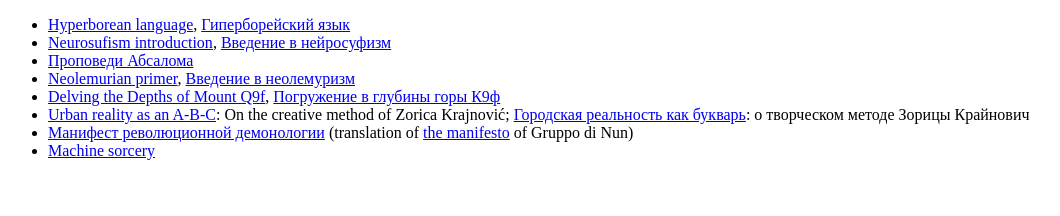
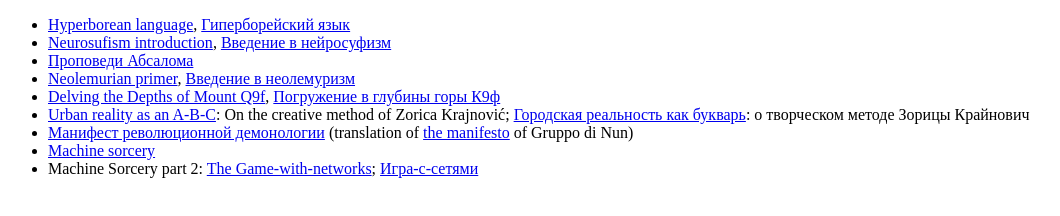
Before and after one commit to mantycore/homepage, a plain HTML site: page index.html in a window 1280 px wide. Shown: the whole page, without its empty margins (0-1060 px from the left). Drawn offline with Linux system fonts and the light colour scheme.

Commit message:
Update index.html

```diff
--- a/index.html
+++ b/index.html
@@ -14,6 +14,7 @@
       <li><a href="https://docs.google.com/document/d/1YCoDNW-7RQR3gnDj109uDgn8szEG5FtZHDbOCx6QX7w/edit#heading=h.mp7b696l5z">Urban reality as an A-B-C</a>: On the creative method of Zorica Krajnović; <a href="https://katab.asia/2023/04/01/hyperstition/">Городская реальность как букварь</a>: о творческом методе Зорицы Крайнович</li>
       <li><a href="https://katab.asia/2023/04/02/gruppodinun/">Манифест революционной демонологии</a> (translation of <a href="https://www.neroeditions.com/a-manifesto-for-revolutionary-demonology/">the manifesto</a> of Gruppo di Nun)</li>
       <li><a href="https://cybernetic.anoma.li/machine_sorcery.html">Machine sorcery</a></li>
+      <li>Machine Sorcery part 2: <a href="https://docs.google.com/document/d/1Dj9pC8sVjmN8nPJY5aF-hqJbsWPB425YjJKWRTZ71rU/edit">The Game-with-networks</a>; <a href="https://docs.google.com/document/d/1qQU3Avnk9QeVfERhQ9ni-ODWro4mIz4PJTKAtiVXz4w/edit">Игра-с-сетями</a></li>
     </ul>
   </body>
 </html>
```
